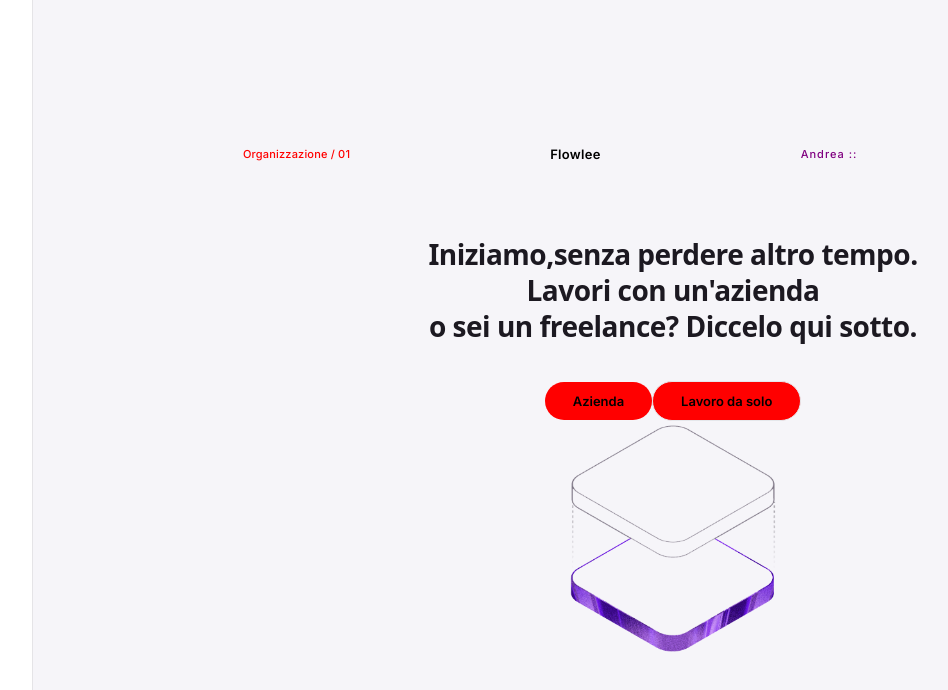
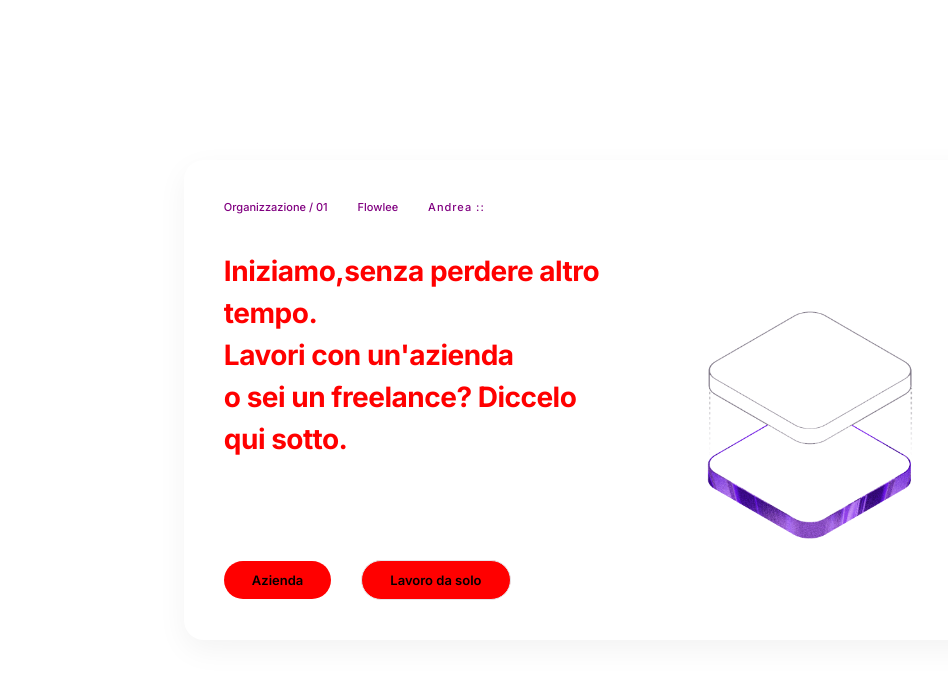
Before and after one commit to andreabarbaro4-commits/flowlee---platform, a React (Vite) app: page / in a window 1280 px wide. Shown: the top 690 px of the page, without its empty margins (45-993 px from the left). Built offline with nearby package versions, Linux system fonts and the light colour scheme.

Commit message:
feat: aggiunta logica form App.tsx

```diff
--- a/src/App.css
+++ b/src/App.css
@@ -8,18 +8,46 @@
   margin: 0;
   padding: 0;
   font-family: 'Inter', sans-serif;
+
+}
+
+
+
+.app-container  {
+
+  position: relative;
+  justify-content: center;
+  align-items: center;
+  min-height: 100vh;
+  display: flex;
+
+  z-index: 2;
+  width: 100%;
+  padding: 0px;
+
+
+
+
+
+
+}
+
+.brand-header {
+  color: purple ;
 }
 
 .app-wrapper {
 
-  width: 100vw;
-  height: 100vh;
+  min-height: 100vh;
+  width: 100%;
   display: flex;
   align-items: center;
   justify-content: center;
-  background-color: #f6f5f9;
+  background-color: white;
+  padding: 0px;
+}
 
-}
+
 
 
 .blob-bg {
@@ -35,23 +63,18 @@
 
 
 
-.app-container {
-  position: relative;
-  z-index: 2;
-  width: 100%;
-  max-width: 900px;
-  padding: 20px;
-}
+
 
 
 .card-layout {
 
 
-  border-radius: 28px;
 
+  background-color: white;
   min-height: 460px;
   display: flex;
   flex-direction: column;
+
 }
 
 .card-header {
@@ -59,20 +82,24 @@
   justify-content: flex-start;
   align-items: center;
   font-size: 11px;
-  color: red;
+  color: purple ;
   font-weight: 500;
   margin-bottom: 36px;
-  gap: 200px;
+  gap: 30px;
 
 
 }
 
+
+
 .brand-text {
-  color: black;
+  color: purple;
   font-weight: 600;
   font-size: 13px;
   letter-spacing: 0.3px;
 }
+
+
 
 .user-profile {
   color: purple;
@@ -91,12 +118,13 @@
   flex: 1.2;
 }
 
+
+
 .main-title {
   font-size: 28px;
   font-weight: 700;
-  line-height: 1.3;
-  color: #1c1921;
-  margin-bottom: 36px;
+  line-height: 1.5;
+  margin-bottom: 100px;
   letter-spacing: -0.5px;
 }
 
@@ -118,6 +146,8 @@
 .btn-dark {
   background-color: red;
   color: black;
+  margin-right: 30px;
+
 }
 
 .btn-dark:hover {
@@ -128,24 +158,35 @@
   background-color: red ;
   color: black;
   border: 1px solid #e5e7eb;
+
+
 }
 
 .btn-light:hover {
   background-color: #f9fafb;
 }
 
+
 .content-right {
   flex: 0.8;
-  display: flex;
+
   justify-content: center;
   align-items: center;
+
+
+
 }
+
 
 .hero-image {
   max-width: 220px;
   height: auto;
   object-fit: contain;
+
+
 }
+
+
 
 /* ================= STRUTTURA DEL FORM (STEP 2) ================= */
 .form-split {
@@ -201,7 +242,7 @@
 .form-group textarea {
   width: 100%;
   padding: 10px 14px;
-  background: orange;
+  background: yellow;
 
 
 
@@ -220,13 +261,16 @@
   align-items: center;
   margin-top: 10px;
 }
-
+.main-title{
+  color: red;
+}
 
 
 /* Animazione per rendere fluido il cambio scheda */
 .animate-fade-in {
   animation: fadeIn 0.4s ease-out forwards;
 }
+
 
 @keyframes fadeIn {
   from {
--- a/src/App.tsx
+++ b/src/App.tsx
@@ -27,6 +27,7 @@ function App() {
   return (
     <div className="app-wrapper">
 
+
       <div className={`blob-bg ${step === 2 ? 'step-2-active' : ''}`}></div>
 
       <main className="app-container">
@@ -36,7 +37,7 @@ function App() {
             <header className="card-header">
               <span className="breadcrumb">Organizzazione / 01</span>
               <div className="brand-header">
-                <span className="brand-text">Flowlee</span>
+                <span className="brand-cielo">Flowlee</span>
               </div>
               <span className="user-profile">Andrea ::</span>
             </header>
@@ -50,7 +51,9 @@ function App() {
                   Diccelo qui sotto.
                 </h1>
 
-                <div className="5">
+
+
+                <div className="ciao">
                   <button className="btn btn-dark" onClick={() => handleSelectType('company')}>
                    Azienda
                   </button>
@@ -76,7 +79,7 @@ function App() {
               <div className="brand-header">
                 <span className="brand-text">Flowlee</span>
               </div>
-              <span className="user-profile">Flavio ::</span>
+              <span className="user-profile">Andrea ::</span>
             </header>
 
             <div className="card-body form-split">
@@ -129,7 +132,7 @@ function App() {
                   )}
 
                   <div className="form-group">
-                    <label htmlFor="description">Di cosa si occupa?</label>
+                    <label htmlFor="description">Di cosa ti occupi??</label>
                     <textarea
                       id="description"
                       rows={4}
--- a/src/index.css
+++ b/src/index.css
@@ -1,111 +1,103 @@
-:root {
-  --text: #6b6375;
-  --text-h: #08060d;
-  --bg: #fff;
-  --border: #e5e4e7;
-  --code-bg: #f4f3ec;
-  --accent: #aa3bff;
-  --accent-bg: rgba(170, 59, 255, 0.1);
-  --accent-border: rgba(170, 59, 255, 0.5);
-  --social-bg: rgba(244, 243, 236, 0.5);
-  --shadow:
-    rgba(0, 0, 0, 0.1) 0 10px 15px -3px, rgba(0, 0, 0, 0.05) 0 4px 6px -2px;
-
-  --sans: system-ui, 'Segoe UI', Roboto, sans-serif;
-  --heading: system-ui, 'Segoe UI', Roboto, sans-serif;
-  --mono: ui-monospace, Consolas, monospace;
-
-  font: 18px/145% var(--sans);
-  letter-spacing: 0.18px;
-  color-scheme: light dark;
-  color: var(--text);
-  background: var(--bg);
-  font-synthesis: none;
-  text-rendering: optimizeLegibility;
-  -webkit-font-smoothing: antialiased;
-  -moz-osx-font-smoothing: grayscale;
-
-  @media (max-width: 1024px) {
-    font-size: 16px;
-  }
+/* Struttura generale */
+.app-wrapper {
+  display: flex;
+  justify-content: center;
+  align-items: center;
+  min-height: 100vh;
+  background-color: #f9f9f9;
+  padding: 20px;
 }
 
-@media (prefers-color-scheme: dark) {
-  :root {
-    --text: #9ca3af;
-    --text-h: #f3f4f6;
-    --bg: #16171d;
-    --border: #2e303a;
-    --code-bg: #1f2028;
-    --accent: #c084fc;
-    --accent-bg: rgba(192, 132, 252, 0.15);
-    --accent-border: rgba(192, 132, 252, 0.5);
-    --social-bg: rgba(47, 48, 58, 0.5);
-    --shadow:
-      rgba(0, 0, 0, 0.4) 0 10px 15px -3px, rgba(0, 0, 0, 0.25) 0 4px 6px -2px;
-  }
-
-  #social .button-icon {
-    filter: invert(1) brightness(2);
-  }
+.app-container {
+  width: 100%;
+  max-width: 900px;
 }
 
-#root {
-  width: 1126px;
-  max-width: 100%;
-  margin: 0 auto;
-  text-align: center;
-  border-inline: 1px solid var(--border);
-  min-height: 100svh;
-  display: flex;
-  flex-direction: column;
-  box-sizing: border-box;
+/* Layout della card */
+.card-layout {
+  background: white;
+  padding: 40px;
+  border-radius: 20px;
+  box-shadow: 0 10px 30px rgba(0,0,0,0.05);
 }
 
-body {
-  margin: 0;
+/* Il contenitore principale dove applichi il FLEX */
+.Uno {
+  display: flex; /* Qui dividiamo la parte sinistra (testo/bottoni) e destra (immagine) */
+  gap: 40px;
+  align-items: center;
 }
 
-h1,
-h2 {
-  font-family: var(--heading);
-  font-weight: 500;
-  color: var(--text-h);
+.Due {
+  flex: 1; /* Prende lo spazio disponibile */
 }
 
-h1 {
-  font-size: 56px;
-  letter-spacing: -1.68px;
-  margin: 32px 0;
-  @media (max-width: 1024px) {
-    font-size: 36px;
-    margin: 20px 0;
-  }
-}
-h2 {
-  font-size: 24px;
-  line-height: 118%;
-  letter-spacing: -0.24px;
-  margin: 0 0 8px;
-  @media (max-width: 1024px) {
-    font-size: 20px;
-  }
-}
-p {
-  margin: 0;
+.content-right {
+  flex: 1;
+  display: flex;
+  justify-content: center;
 }
 
-code,
-.counter {
-  font-family: var(--mono);
-  display: inline-flex;
-  border-radius: 4px;
-  color: var(--text-h);
+/* Gestione dei bottoni */
+.5 {
+  display: flex;
+  gap: 15px;
+  margin-top: 20px;
 }
 
-code {
-  font-size: 15px;
-  line-height: 135%;
-  padding: 4px 8px;
-  background: var(--code-bg);
+/* Layout Form (Step 2) */
+.form-split {
+  display: flex;
+  gap: 50px;
 }
+
+.Tre {
+  flex: 0 0 200px; /* Larghezza fissa per il logo */
+}
+
+.form-container-box {
+  flex: 1;
+}
+
+/* Stile dei campi form */
+.form-group {
+  margin-bottom: 20px;
+  display: flex;
+  flex-direction: column; /* Impila etichetta e input verticalmente */
+}
+
+.form-group label {
+  margin-bottom: 8px;
+  font-weight: bold;
+}
+
+input, textarea, select {
+  padding: 12px;
+  border: 1px solid #ddd;
+  border-radius: 8px;
+  font-size: 16px;
+}
+
+/* Azioni form */
+.form-actions {
+  display: flex;
+  gap: 15px;
+  margin-top: 30px;
+}
+
+/* Utility bottoni */
+.btn {
+  padding: 12px 24px;
+  border-radius: 8px;
+  cursor: pointer;
+  font-weight: 600;
+  border: none;
+}
+
+.btn-dark { background: #000; color: #fff; }
+.btn-light { background: #eee; color: #000; }
+
+.hero-image {
+  max-width: 100%;
+  height: auto;
+}
```
